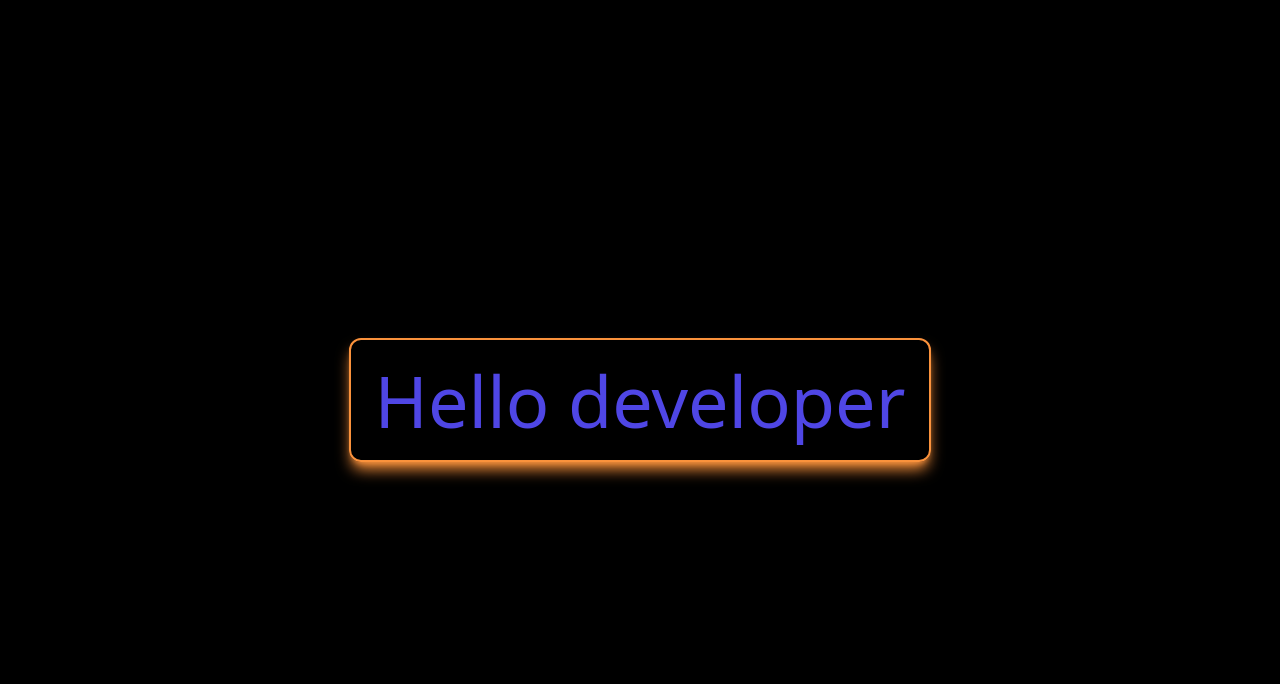
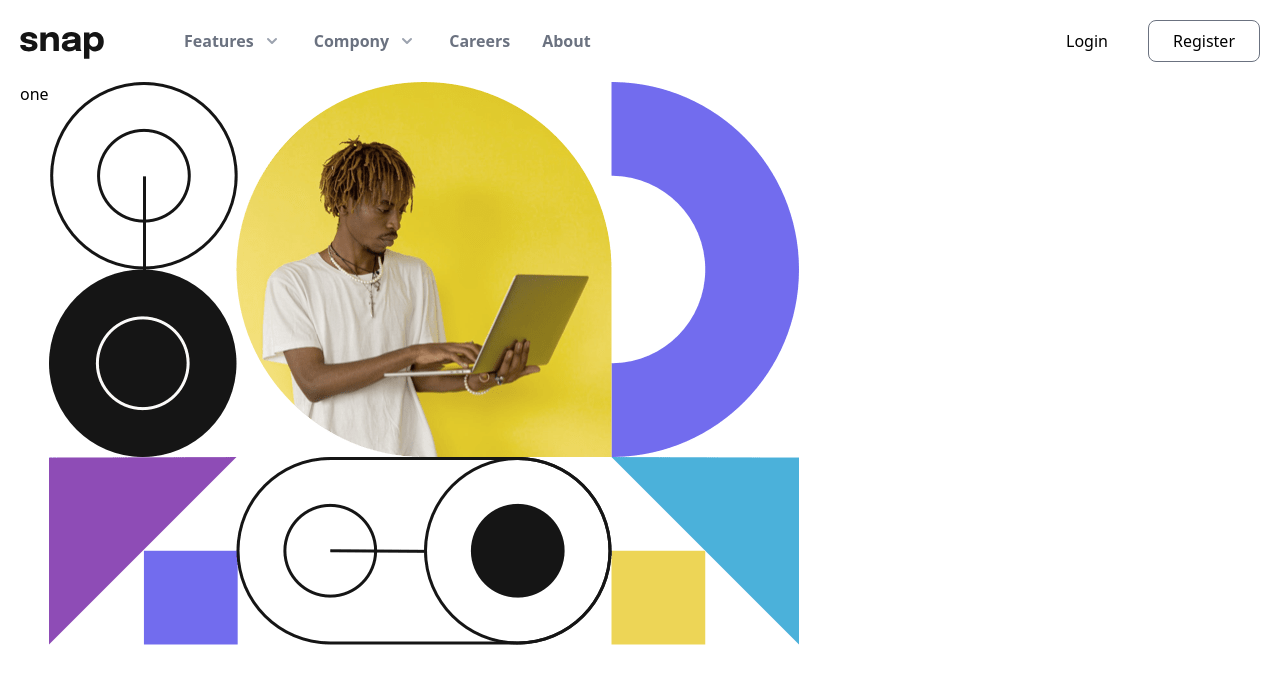
Before and after one commit to Pavanarathod/front-end-mentor-challenges, a Next.js app: page / in a window 1280 px wide. Shown: the top 684 px of the page. Built offline with nearby package versions, Linux system fonts and the light colour scheme.

Commit message:
building header

```diff
--- a/package.json
+++ b/package.json
@@ -9,6 +9,8 @@
     "lint": "next lint"
   },
   "dependencies": {
+    "@headlessui/react": "^1.6.4",
+    "@heroicons/react": "^1.0.6",
     "next": "12.1.6",
     "react": "18.1.0",
     "react-dom": "18.1.0"
--- /dev/null
+++ b/src/components/TaskOne/TaskOne.js
@@ -0,0 +1,62 @@
+/* eslint-disable @next/next/no-img-element */
+import Link from "next/link";
+import React, { useState } from "react";
+import TaskOneDropDown from "./TaskOneDropDown";
+
+const TaskOne = () => {
+  const [selected, setSelected] = useState("");
+  const people = [
+    { name: "Todo List", imageLink: "/images/icon-todo.svg" },
+    { name: "Calendar", imageLink: "/images/icon-calendar.svg" },
+    { name: "Reminder", imageLink: "/images/icon-reminders.svg" },
+    { name: "Planning", imageLink: "/images/icon-planning.svg" },
+  ];
+
+  return (
+    <>
+      <header className="bg-white">
+        <nav className="container mx-auto px-5 py-5 flex items-center justify-between">
+          <div className="flex items-center space-x-20">
+            <div>
+              <img src="/images/logo.svg" alt="" className="mt-2" />
+            </div>
+            <div className="space-x-8 text-gray-500 font-semibold hidden lg:inline-flex">
+              <TaskOneDropDown
+                selected={selected}
+                setSelected={setSelected}
+                optionValue={people}
+                defaultValue="Features"
+              />
+              <TaskOneDropDown
+                selected={selected}
+                setSelected={setSelected}
+                optionValue={people}
+                defaultValue="Compony"
+                imageLink="/images/icon-todo.svg"
+              />
+              <Link href="#">Careers</Link>
+              <Link href="#">About</Link>
+            </div>
+          </div>
+          <div className="hidden lg:inline-flex items-center space-x-10">
+            <Link href="/">Login</Link>
+            <button className="border border-gray-500 px-6 py-2 rounded-lg focus:outline-none transition-all duration-150 delay-100 ease-in-out hover:bg-gray-800 hover:text-white">
+              Register
+            </button>
+          </div>
+        </nav>
+      </header>
+
+      <main className="container mx-auto px-5">
+        <div className="flex flex-col-reverse lg:flex-row">
+          <div>one</div>
+          <div>
+            <img src="/images/image-hero-mobile.png" alt="" />
+          </div>
+        </div>
+      </main>
+    </>
+  );
+};
+
+export default TaskOne;
--- /dev/null
+++ b/src/components/TaskOne/TaskOneDropDown.js
@@ -0,0 +1,85 @@
+/* eslint-disable @next/next/no-img-element */
+import { Fragment, useState } from "react";
+import { Listbox, Transition } from "@headlessui/react";
+import { ChevronDownIcon, ChevronUpIcon } from "@heroicons/react/solid";
+
+const TaskOneDropDown = ({
+  selected,
+  setSelected,
+  optionValue,
+  defaultValue,
+}) => {
+  const [dropOn, setDropON] = useState(false);
+
+  return (
+    <Listbox value={selected} onChange={setSelected}>
+      <div onClick={() => setDropON(!dropOn)} className="relative">
+        <Listbox.Button className="flex items-center space-x-2">
+          <span className="block truncate text-gray-500 font-semibold hover:text-gray-900">
+            {selected.name ? selected.name : defaultValue}
+          </span>
+          <span className="pointer-events-none inset-y-0 right-0 flex items-center">
+            {dropOn ? (
+              <ChevronUpIcon
+                className="h-5 w-5 text-gray-400"
+                aria-hidden="true"
+              />
+            ) : (
+              <ChevronDownIcon
+                className="h-5 w-5 text-gray-400"
+                aria-hidden="true"
+              />
+            )}
+          </span>
+        </Listbox.Button>
+        <Transition
+          as={Fragment}
+          leave="transition ease-in duration-100"
+          leaveFrom="opacity-100"
+          leaveTo="opacity-0"
+        >
+          <Listbox.Options className="absolute mt-2 py-3 px-4  min-h-60  rounded-md text-base border bg-white border-gray-200 shadow-2xl focus:outline-none sm:text-sm">
+            {optionValue.map((person, personIdx) => (
+              <>
+                <div className="flex items-center space-x-2" key={personIdx}>
+                  <div className="w-5">
+                    <img src={person.imageLink} alt="" className="h-4 w-4" />
+                  </div>
+                  <div>
+                    <Listbox.Option
+                      className={({ active }) =>
+                        `relative select-none py-2 cursor-pointer ${
+                          active ? "text-indigo-700" : "text-gray-900"
+                        }`
+                      }
+                      value={person}
+                    >
+                      {({ selected }) => (
+                        <>
+                          <span
+                            className={`block truncate ${
+                              selected ? "font-medium" : "font-normal"
+                            }`}
+                          >
+                            {person.name}
+                          </span>
+                          {/* {selected ? (
+                      <span className="absolute inset-y-0 left-0 flex items-center pl-3 text-amber-600">
+                        <CheckIcon className="h-5 w-5" aria-hidden="true" />
+                      </span>
+                    ) : null} */}
+                        </>
+                      )}
+                    </Listbox.Option>
+                  </div>
+                </div>
+              </>
+            ))}
+          </Listbox.Options>
+        </Transition>
+      </div>
+    </Listbox>
+  );
+};
+
+export default TaskOneDropDown;
--- a/src/pages/index.js
+++ b/src/pages/index.js
@@ -1,12 +1,11 @@
 import React from "react";
+import TaskOne from "../components/TaskOne/TaskOne";
 
 const Home = () => {
   return (
-    <div className="flex bg-black justify-center items-center h-screen">
-      <h1 className="text-7xl text-indigo-600 border-2 border-orange-400 p-6 rounded-xl shadow-lg  shadow-orange-400">
-        Hello developer
-      </h1>
-    </div>
+    <>
+      <TaskOne />
+    </>
   );
 };
 
```
Also changed, not shown: 1 other file (tests, documents, lock files or other folders).
